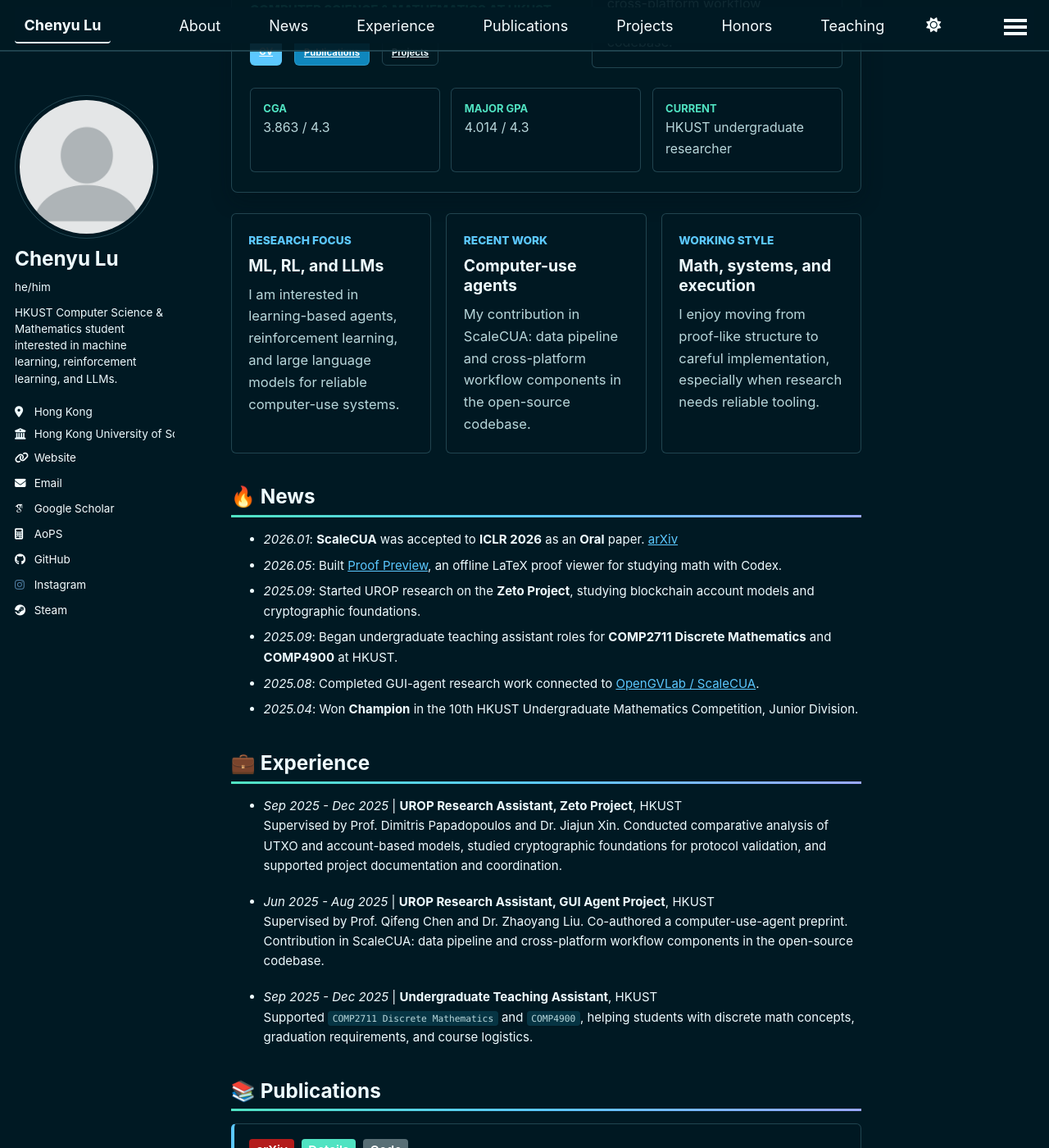
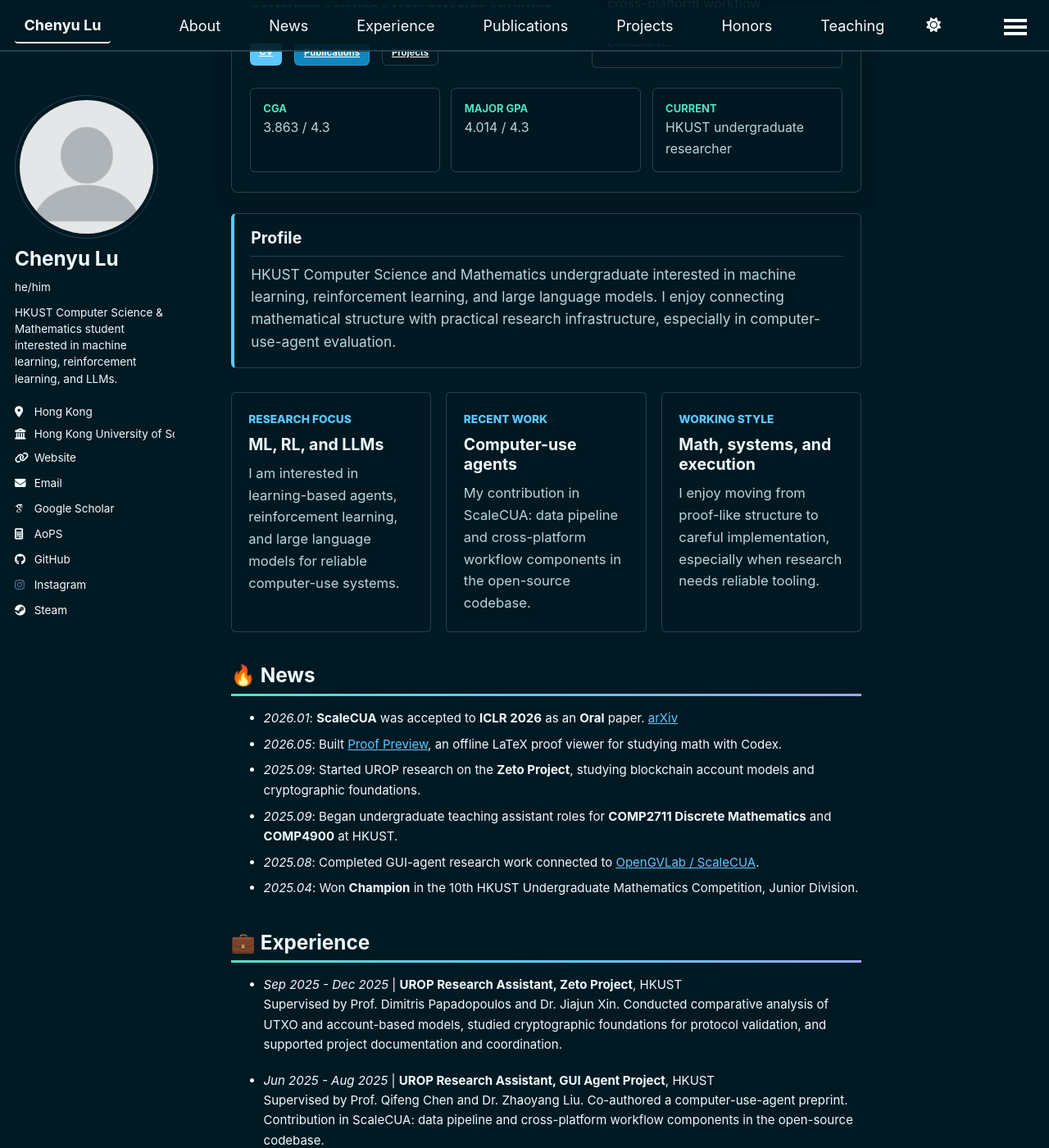
Before and after one commit to dylanluchenyu/dylanluchenyu.github.io, a Jekyll site: the page built from _pages/about.md, in a window 1280 px wide and 1400 px high, scrolled down 299 px. Shown: the whole window at 82% size. Built offline with Jekyll 4.4.1, drawn with Linux system fonts in a browser that asks for light colours; some web fonts are replaced; a script bundle is joined from its source files by our own code; library files that are not in the unit come from our copies.

Commit message:
new version

```diff
--- a/_config.yml
+++ b/_config.yml
@@ -72,7 +72,7 @@ author:
   medium           : # URL
   pinterest        : # Username
   soundcloud       : # Username
-  steam            : lullaaaaaby
+  steam            : 76561199489107684
   telegram         : # URL
   tumblr           : # Username
   twitter          : # Username for X / Twitter
--- a/_pages/about.md
+++ b/_pages/about.md
@@ -29,6 +29,11 @@ classes: wide
     <span><strong>Major GPA</strong> 4.014 / 4.3</span>
     <span><strong>Current</strong> HKUST undergraduate researcher</span>
   </div>
+</section>
+
+<section class="profile-block">
+  <h2>Profile</h2>
+  <p>HKUST Computer Science and Mathematics undergraduate interested in machine learning, reinforcement learning, and large language models. I enjoy connecting mathematical structure with practical research infrastructure, especially in computer-use-agent evaluation.</p>
 </section>
 
 <section class="highlight-grid">
--- a/_sass/layout/_custom.scss
+++ b/_sass/layout/_custom.scss
@@ -113,6 +113,28 @@ html[data-theme="dark"] body {
   p {
     margin: 0;
     font-size: 1.02rem;
+  }
+}
+
+.profile-block {
+  margin: 0 0 1.6rem;
+  padding: 1rem 1.15rem;
+  background: rgba(0, 25, 35, 0.78);
+  border: 1px solid var(--academic-rule);
+  border-left: 4px solid var(--academic-sky);
+  border-radius: 6px;
+
+  h2 {
+    margin: 0 0 0.45rem;
+    color: var(--academic-ink);
+    font-size: 1.08rem;
+  }
+
+  p {
+    margin: 0;
+    color: var(--academic-muted);
+    font-size: 0.96rem;
+    line-height: 1.58;
   }
 }
 
```
Also changed, not shown: 2 other files.
